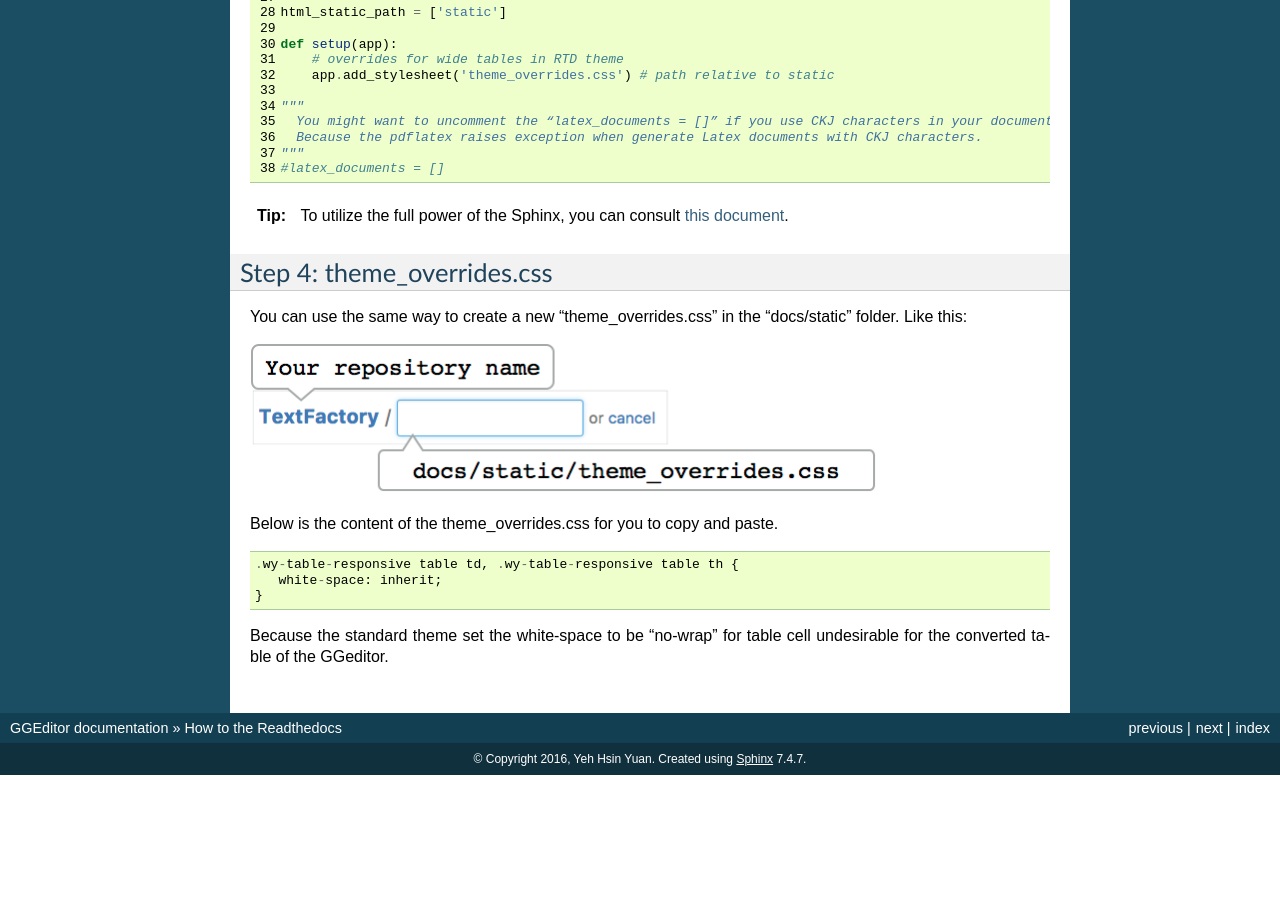
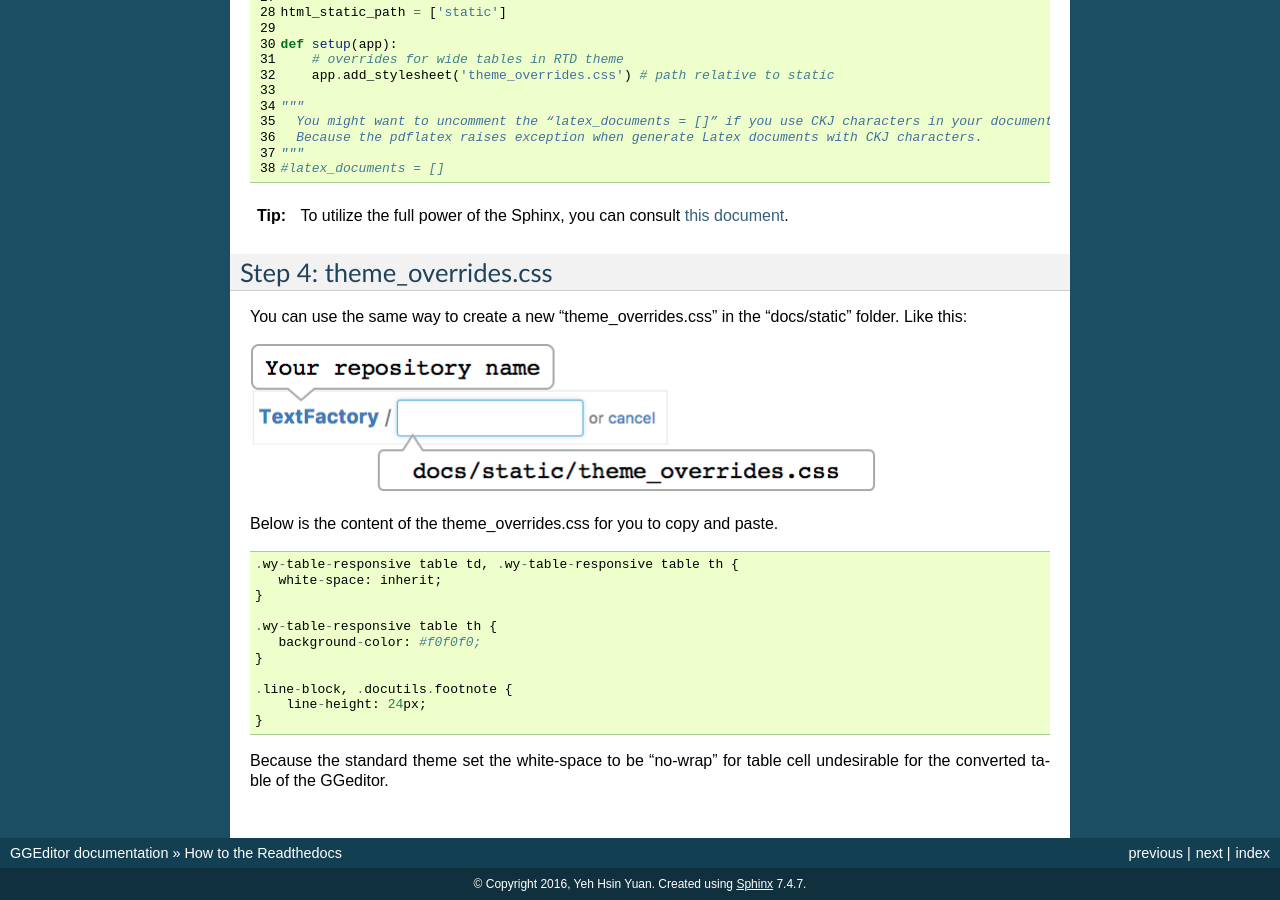
Before and after one commit to iapyeh/GGeditor, a Sphinx documentation site: the page built from docs/how2Readthedocs.rst, in a window 1280 px wide and 900 px high, scrolled down 3340 px. Built offline with Sphinx 7.4.7, drawn with Linux system fonts in a browser that asks for light colours; pages that are not in the unit, such as notebooks, are missing from menus; before the commit the page ends 4115 px from its top, so only the background shows below that.

Commit message:
Google Docs reST Editor@2016-12-8 20:17:51

```diff
--- a/docs/how2Readthedocs.rst
+++ b/docs/how2Readthedocs.rst
@@ -132,6 +132,14 @@ Below is the content of the theme_overrides.css for you to copy and paste.
        white-space: inherit;
     }
 
+    .wy-table-responsive table th {
+       background-color: #f0f0f0;
+    }
+
+    .line-block, .docutils.footnote {
+        line-height: 24px;
+    }
+
 Because the standard theme set the white-space to be “no-wrap” for table cell undesirable for the converted table of the GGeditor.
 
 
```
